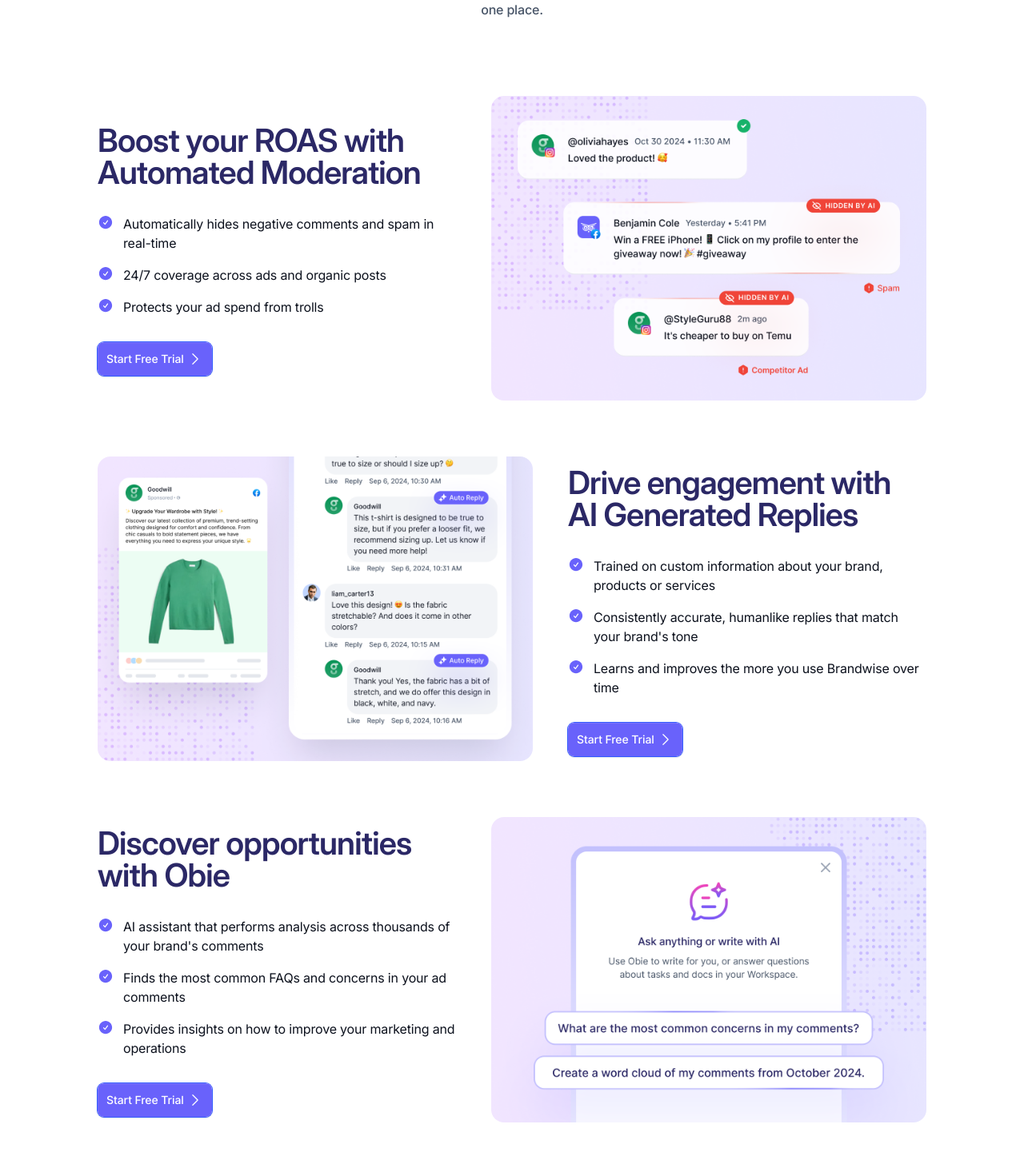
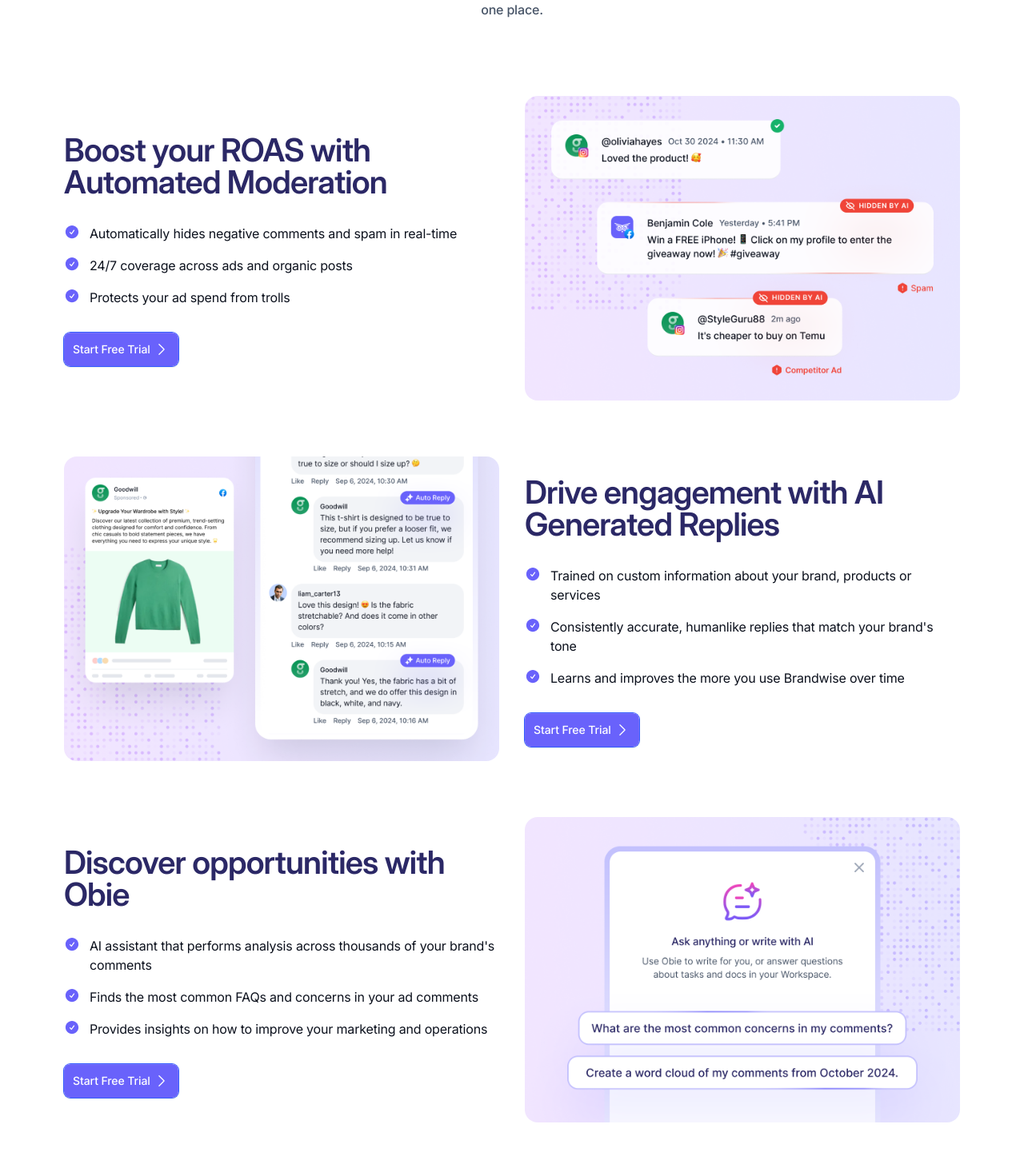
Before and after one commit to shahrukh263/brand, a Next.js app: page /social-inbox in a window 1280 px wide. Shown: the part 1564-3030 px from the top of the page at 80% size. Built offline with nearby package versions, Linux system fonts and the light colour scheme.

Commit message:
minor changes updates

```diff
--- a/components/PlatformComp.tsx
+++ b/components/PlatformComp.tsx
@@ -21,9 +21,9 @@ const PlatformComt: NextComponentType = () => {
               one place.
             </p>
           </div>
-          <div className="flex flex-wrap sm:-mx-4 md:justify-center md:items-center lg:gap-x-3">
+          <div className="flex flex-wrap sm:-mx-4 md:justify-center md:items-center">
             <div
-              className="sm:px-4 xl:w-5/12 lg:w-5/12 md:w-1/2 w-full md:order-1 order-2"
+              className="sm:px-4 xl:w-1/2 lg:w-1/2 md:w-1/2 w-full md:order-1 order-2"
               data-aos="fade-right"
             >
               <h4 className="md:mt-0 mt-5 text-[#2B2866] lg:text-[40px] font-[600] inter-display tracking-[-0.02em] lg:leading-[1] md:text-3xl text-2xl md:mb-8 mb-6">
@@ -116,7 +116,7 @@ const PlatformComt: NextComponentType = () => {
             </div>
           </div>
           <div className="lg:pt-16 pt-12">
-            <div className="flex flex-wrap sm:-mx-4 md:justify-center md:items-center lg:gap-x-3">
+            <div className="flex flex-wrap sm:-mx-4 md:justify-between md:items-center">
               <div
                 className="sm:px-4 xl:w-1/2 lg:w-1/2 md:w-1/2 w-full"
                 data-aos="fade-right"
@@ -124,7 +124,7 @@ const PlatformComt: NextComponentType = () => {
                 <Image src={RepliesImg} alt="" className="!block rounded-2xl" />
               </div>
               <div
-                className="sm:px-4 xl:w-5/12 lg:w-5/12 md:w-1/2 w-full"
+                className="sm:px-4 xl:w-1/2 lg:w-1/2 md:w-1/2 w-full"
                 data-aos="fade-left"
               >
                 <h4 className="md:mt-0 mt-5 text-[#2B2866] lg:text-[40px] font-[600] inter-display tracking-[-0.02em] lg:leading-[1] md:text-3xl text-2xl md:mb-8 mb-6">
@@ -210,9 +210,9 @@ const PlatformComt: NextComponentType = () => {
             </div>
           </div>
           <div className="lg:pt-16 pt-12">
-            <div className="flex flex-wrap sm:-mx-4 md:justify-center md:items-center lg:gap-x-3">
+            <div className="flex flex-wrap sm:-mx-4 md:justify-center md:items-center">
               <div
-                className="sm:px-4 xl:w-5/12 lg:w-5/12 md:w-1/2 w-full md:order-1 order-2"
+                className="sm:px-4 xl:w-1/2 lg:w-1/2 md:w-1/2 w-full md:order-1 order-2"
                 data-aos="fade-right"
               >
                 <h4 className="md:mt-0 mt-5 text-[#2B2866] lg:text-[40px] font-[600] inter-display tracking-[-0.02em] lg:leading-[1] md:text-3xl text-2xl md:mb-8 mb-6">
```
